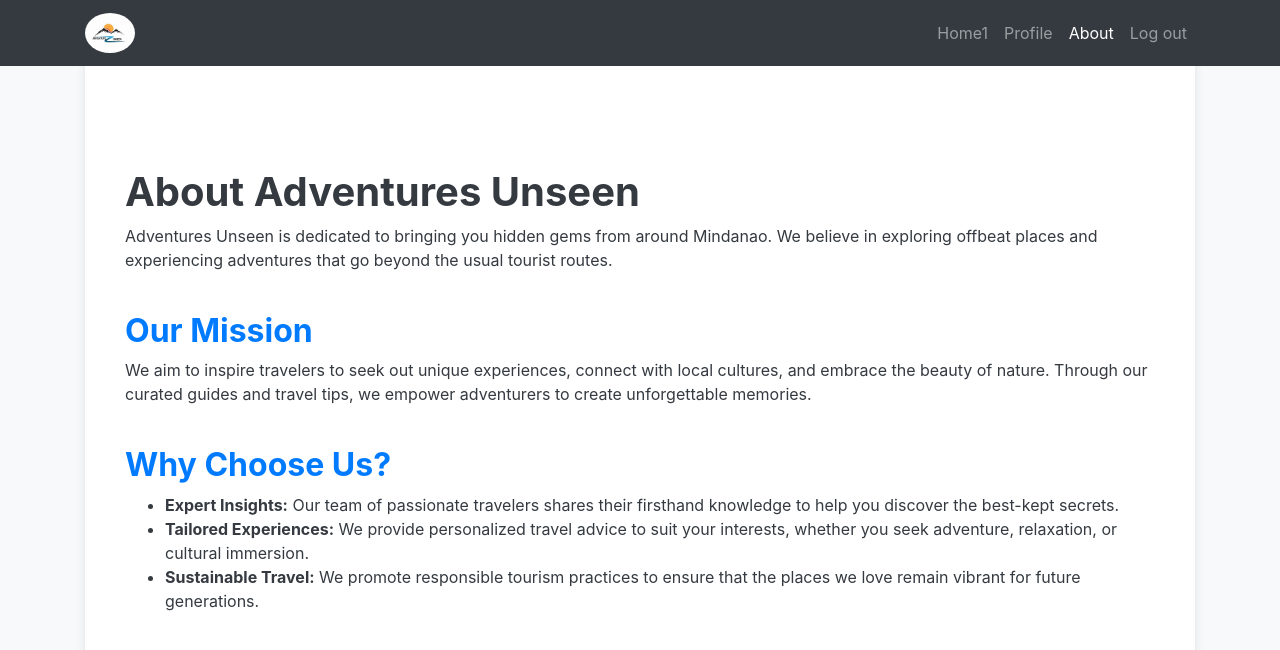
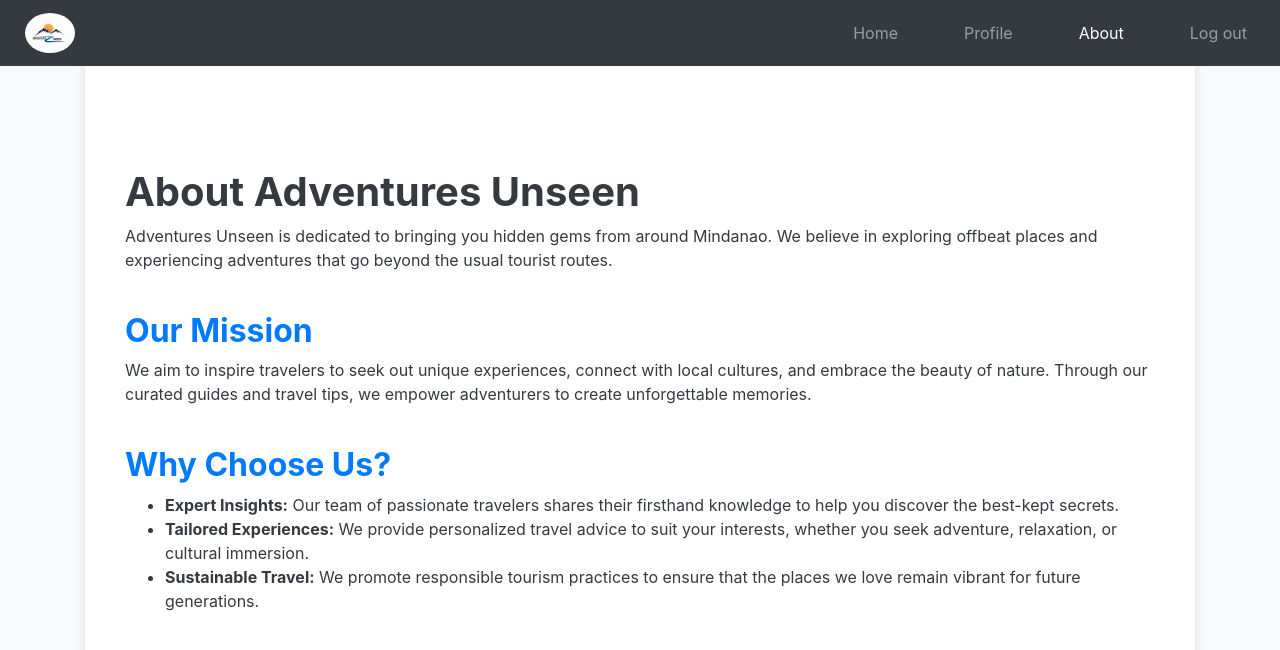
Before and after one commit to heytonixx/Adventures-Unseen, a plain HTML site: page pages/about.html in a window 1280 px wide. Shown: the top 650 px of the page. Drawn offline with nearby package versions, Linux system fonts and the light colour scheme.

Commit message:
fix navbar button spacing

```diff
--- a/assets/css/home.css
+++ b/assets/css/home.css
@@ -22,3 +22,13 @@
     background-color: #343a40;
     color: #ffffff;
 }
+
+.navbar-brand{
+    margin-left: -60px;
+}
+.nav-item{
+ margin-left: 50px;
+}
+.navbar-collapse{
+    margin-right: -60px;
+}
--- a/pages/about.html
+++ b/pages/about.html
@@ -15,6 +15,15 @@
             height: 250px; /* Adjust height as needed */
             object-fit: cover; /* Ensures image covers the area without distortion */
         }
+        .navbar-brand{
+            margin-left: -60px;
+        }
+        .nav-item{
+         margin-left: 50px;
+        }
+        .navbar-collapse{
+            margin-right: -60px;
+        }
     </style>
 </head>
 <body>
@@ -27,7 +36,7 @@
             </button>
             <div class="collapse navbar-collapse" id="navbarResponsive">
                 <ul class="navbar-nav ml-auto">
-                    <li class="nav-item"><a class="nav-link" href="home.html">Home1</a></li>
+                    <li class="nav-item"><a class="nav-link" href="home.html">Home</a></li>
                     <li class="nav-item"><a class="nav-link" href="profile.html">Profile</a></li>
                     <li class="nav-item"><a class="nav-link active" href="about.html">About</a></li>
                     <li class="nav-item"><a class="nav-link" href="../index.html">Log out</a></li>
```
Also changed, not shown: pages/home.html (+1 -0 lines), pages/profile.html (+11 -0 lines), assets/css/profile.css (line endings or trailing spaces).
